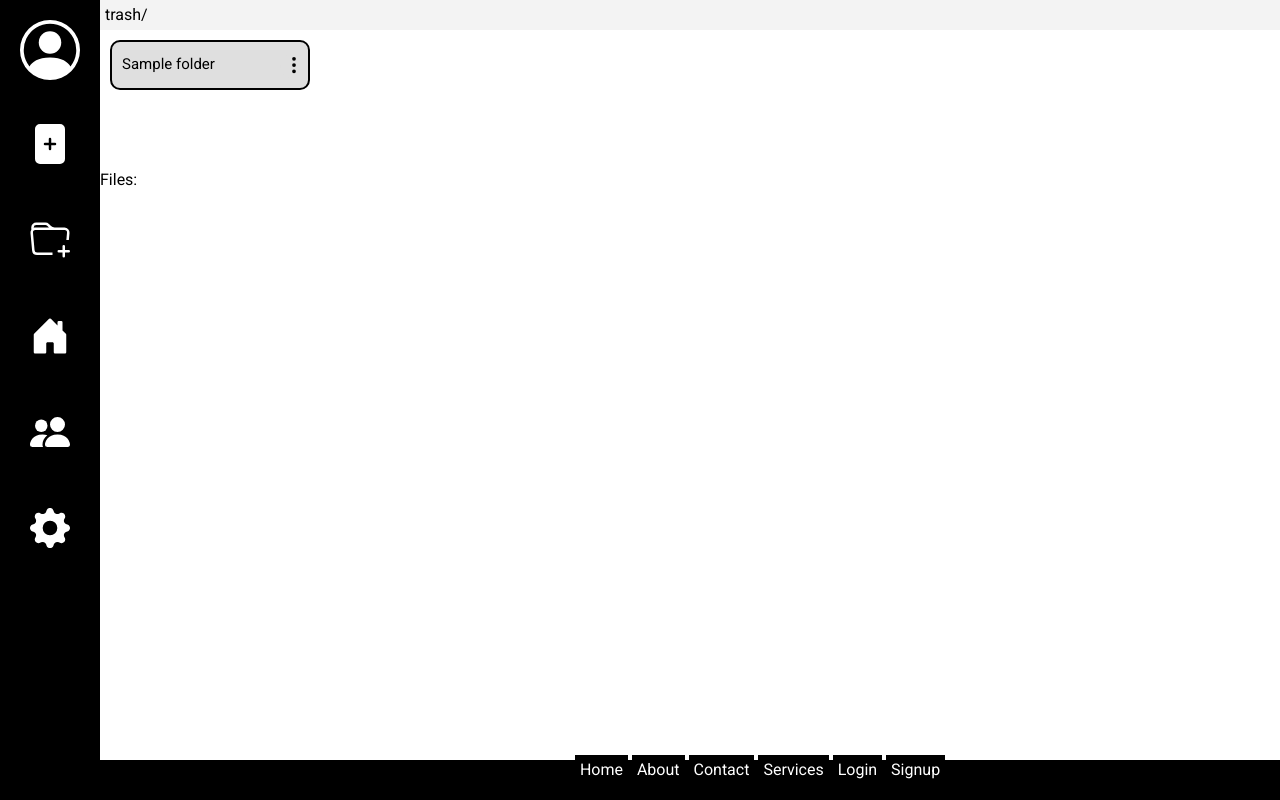
After one commit to Stephen10121/Storage-Server, a Flask app: template templates/trash.html in a window 1280 px wide; the page is wider, and only the part inside the window is pictured. The commit adds this page. Run offline with Flask 2, Linux system fonts and the light colour scheme; the template is opened without the code that fills it: most values are stand-ins (such as "Sample title", 1, 10 or a date in 2020); parts of the project's set-up code (start-up, migrations or seed data) failed here and were passed over.

Commit message:
Added the trsh page

```diff
--- a/main.py
+++ b/main.py
@@ -94,6 +94,23 @@ def share_page():
     else:
         return redirect('/')
 
+@app.route('/trash', methods=['GET', 'POST'])
+def trash_page():
+    if 'WOWPOW' in request.cookies:
+        if request.cookies['WOWPOW']=='':
+            return redirect('/')
+        else:
+            id=int(E.decrypt(request.cookies['WOWPOW'])[1])
+            is_id = F.is_id(id)
+            if is_id != None:
+                return render_template("trash.html", what=[True, True, F.get_userinfo(id)], folders=F.get_trash_folders(id))
+            else:
+                res=make_response(redirect('/'))
+                res.set_cookie('WOWPOW', '')
+                return res
+    else:
+        return redirect('/')
+
 @app.route('/signup', methods=['GET', 'POST'])
 def signup_form():
     if request.method == 'POST':
--- a/templates/shared.html
+++ b/templates/shared.html
@@ -53,11 +53,11 @@
                 </div>
                 <div class="trash-icon header-icon">
                     <center>
-                        <button title="Trash">
+                        <a href="/trash" title='Trash'>
                             <svg xmlns="http://www.w3.org/2000/svg" width="40" height="40" fill="currentColor" class="bi bi-trash-fill" viewBox="0 0 16 16">
                                 <path d="M2.5 1a1 1 0 0 0-1 1v1a1 1 0 0 0 1 1H3v9a2 2 0 0 0 2 2h6a2 2 0 0 0 2-2V4h.5a1 1 0 0 0 1-1V2a1 1 0 0 0-1-1H10a1 1 0 0 0-1-1H7a1 1 0 0 0-1 1H2.5zm3 4a.5.5 0 0 1 .5.5v7a.5.5 0 0 1-1 0v-7a.5.5 0 0 1 .5-.5zM8 5a.5.5 0 0 1 .5.5v7a.5.5 0 0 1-1 0v-7A.5.5 0 0 1 8 5zm3 .5v7a.5.5 0 0 1-1 0v-7a.5.5 0 0 1 1 0z"/>
                             </svg>
-                        </button>
+                        </a>
                     </center>
                 </div>
                 <div class="settings-button header-icon">
--- /dev/null
+++ b/templates/trash.html
@@ -0,0 +1,245 @@
+<!DOCTYPE html>
+<html lang="en">
+<head>
+    <meta charset="utf-8" />
+    <meta name="viewport" content="width=device-width, initial-scale=1" />
+    <link rel="stylesheet" href="../static/css/shared.css">
+    <link rel="shortcut icon" href="../static/img/icon.png" type="image/x-icon">
+    <link rel="preconnect" href="https://fonts.gstatic.com">
+    <link href="https://fonts.googleapis.com/css2?family=Roboto&display=swap" rel="stylesheet">
+    <title>Trash</title>
+</head>
+<body>
+    <div class="grid">
+        <div class="header">
+            <div class="profile-part">
+                <center>
+                    <button>
+                        <svg xmlns="http://www.w3.org/2000/svg" width="60" height="60" fill="currentColor" class="bi bi-person-circle" viewBox="0 0 16 16">
+                            <path d="M11 6a3 3 0 1 1-6 0 3 3 0 0 1 6 0z"/>
+                            <path fill-rule="evenodd" d="M0 8a8 8 0 1 1 16 0A8 8 0 0 1 0 8zm8-7a7 7 0 0 0-5.468 11.37C3.242 11.226 4.805 10 8 10s4.757 1.225 5.468 2.37A7 7 0 0 0 8 1z"/>
+                        </svg>
+                    </button>
+                </center>
+            </div>
+            <div class="icon-part">
+                <div class="add-file header-icon">
+                    <center>
+                        <button title="Add File">
+                            <svg xmlns="http://www.w3.org/2000/svg" width="40" height="40" fill="currentColor" class="bi bi-file-plus-fill" viewBox="0 0 16 16">
+                                <path d="M12 0H4a2 2 0 0 0-2 2v12a2 2 0 0 0 2 2h8a2 2 0 0 0 2-2V2a2 2 0 0 0-2-2zM8.5 6v1.5H10a.5.5 0 0 1 0 1H8.5V10a.5.5 0 0 1-1 0V8.5H6a.5.5 0 0 1 0-1h1.5V6a.5.5 0 0 1 1 0z"/>
+                            </svg>
+                        </button>
+                    </center>
+                </div>
+                <div class="add-folder header-icon">
+                    <center>
+                        <button title="Add Folder">
+                            <svg xmlns="http://www.w3.org/2000/svg" width="40" height="40" fill="currentColor" class="bi bi-folder-plus" viewBox="0 0 16 16">
+                                <path d="m.5 3 .04.87a1.99 1.99 0 0 0-.342 1.311l.637 7A2 2 0 0 0 2.826 14H9v-1H2.826a1 1 0 0 1-.995-.91l-.637-7A1 1 0 0 1 2.19 4h11.62a1 1 0 0 1 .996 1.09L14.54 8h1.005l.256-2.819A2 2 0 0 0 13.81 3H9.828a2 2 0 0 1-1.414-.586l-.828-.828A2 2 0 0 0 6.172 1H2.5a2 2 0 0 0-2 2zm5.672-1a1 1 0 0 1 .707.293L7.586 3H2.19c-.24 0-.47.042-.683.12L1.5 2.98a1 1 0 0 1 1-.98h3.672z"/>
+                                <path d="M13.5 10a.5.5 0 0 1 .5.5V12h1.5a.5.5 0 1 1 0 1H14v1.5a.5.5 0 1 1-1 0V13h-1.5a.5.5 0 0 1 0-1H13v-1.5a.5.5 0 0 1 .5-.5z"/>
+                            </svg>
+                        </button>
+                    </center>
+                </div>
+                <div class="home-icon header-icon">
+                    <center>
+                        <a href='/' title="Home">
+                            <svg xmlns="http://www.w3.org/2000/svg" width="40" height="40" fill="currentColor" class="bi bi-house-door-fill" viewBox="0 0 16 16">
+                                <path d="M6.5 14.5v-3.505c0-.245.25-.495.5-.495h2c.25 0 .5.25.5.5v3.5a.5.5 0 0 0 .5.5h4a.5.5 0 0 0 .5-.5v-7a.5.5 0 0 0-.146-.354L13 5.793V2.5a.5.5 0 0 0-.5-.5h-1a.5.5 0 0 0-.5.5v1.293L8.354 1.146a.5.5 0 0 0-.708 0l-6 6A.5.5 0 0 0 1.5 7.5v7a.5.5 0 0 0 .5.5h4a.5.5 0 0 0 .5-.5z"/>
+                              </svg>
+                        </a>
+                    </center>
+                </div>
+                <div class="shared-icon header-icon">
+                    <center>
+                        <a href='./shared' title="Shared With Me">
+                            <svg xmlns="http://www.w3.org/2000/svg" width="40" height="40" fill="currentColor" class="bi bi-people-fill" viewBox="0 0 16 16">
+                                <path d="M7 14s-1 0-1-1 1-4 5-4 5 3 5 4-1 1-1 1H7zm4-6a3 3 0 1 0 0-6 3 3 0 0 0 0 6z"/>
+                                <path fill-rule="evenodd" d="M5.216 14A2.238 2.238 0 0 1 5 13c0-1.355.68-2.75 1.936-3.72A6.325 6.325 0 0 0 5 9c-4 0-5 3-5 4s1 1 1 1h4.216z"/>
+                                <path d="M4.5 8a2.5 2.5 0 1 0 0-5 2.5 2.5 0 0 0 0 5z"/>
+                            </svg>
+                        </a>
+                    </center>
+                </div>
+                <div class="settings-button header-icon">
+                    <center>
+                        <button title="Settings">
+                            <svg xmlns="http://www.w3.org/2000/svg" width="40" height="40" fill="currentColor" class="bi bi-gear-fill" viewBox="0 0 16 16">
+                                <path d="M9.405 1.05c-.413-1.4-2.397-1.4-2.81 0l-.1.34a1.464 1.464 0 0 1-2.105.872l-.31-.17c-1.283-.698-2.686.705-1.987 1.987l.169.311c.446.82.023 1.841-.872 2.105l-.34.1c-1.4.413-1.4 2.397 0 2.81l.34.1a1.464 1.464 0 0 1 .872 2.105l-.17.31c-.698 1.283.705 2.686 1.987 1.987l.311-.169a1.464 1.464 0 0 1 2.105.872l.1.34c.413 1.4 2.397 1.4 2.81 0l.1-.34a1.464 1.464 0 0 1 2.105-.872l.31.17c1.283.698 2.686-.705 1.987-1.987l-.169-.311a1.464 1.464 0 0 1 .872-2.105l.34-.1c1.4-.413 1.4-2.397 0-2.81l-.34-.1a1.464 1.464 0 0 1-.872-2.105l.17-.31c.698-1.283-.705-2.686-1.987-1.987l-.311.169a1.464 1.464 0 0 1-2.105-.872l-.1-.34zM8 10.93a2.929 2.929 0 1 1 0-5.86 2.929 2.929 0 0 1 0 5.858z"/>
+                            </svg>
+                        </button>
+                    </center>
+                </div>
+            </div>
+        </div>
+        <div class="main">
+            <div class="foldername">
+                trash/
+            </div>
+            <div class="folder-section">
+                {% if folders %}
+                    {% for i in folders %}
+                        {% set d=i+'1' %}
+                        {% set e=i+'2' %}
+                        {% set f=i+'3' %}
+                        {% if i=="shared" or i=='trash' or "\\" in i %}
+                        {% else %}
+                            <div class="menu">
+                                <form method="POST">
+                                    <input type="submit" class="folder-name-input" name='chdir' value='{{i}}'>
+                                </form>
+                                <div class="dropdown dmusic">
+                                <button title="Menu" onclick='myFunction("{{i}}","{{d}}")' id="{{d}}" class="dot dropbtn select-folder-button">
+                                    <svg xmlns="http://www.w3.org/2000/svg" width="20" height="20" fill="currentColor" class="bi" viewBox="0 0 16 16">
+                                    <path d="M9.5 13a1.5 1.5 0 1 1-3 0 1.5 1.5 0 0 1 3 0zm0-5a1.5 1.5 0 1 1-3 0 1.5 1.5 0 0 1 3 0zm0-5a1.5 1.5 0 1 1-3 0 1.5 1.5 0 0 1 3 0z"/>
+                                    </svg>
+                                </button>
+                                <div id="{{i}}" class="dropdown-content">
+                                    <form method="POST"><input type="submit" value="Move"></form>
+                                    <form method="POST">
+                                        <input type="hidden" name="restorewhat" value='{{i}}'>
+                                        <input type="submit" value="Restore">
+                                    </form>
+                                    <button onclick="showShare('{{f}}')" id='shareBtn'>Share</button>
+                                    <button onclick="showRename('{{e}}')" id="myBtn">Rename</button>
+                                    <form method="POST">
+                                        <input type="hidden" name="delete_folder" value="{{i}}">
+                                        <input type="submit" name="delete_folder_submit"value="Delete">
+                                    </form>
+                                </div>
+                                </div>
+                            </div>
+                            <div id="{{e}}" class="modal">
+                                <div class="modal-content">
+                                <form method="POST">
+                                    <center>
+                                        <input type="hidden" name="renamepath" value='{{i}}'>
+                                        <input type="text" name='rename' placeholder="Rename to.."><br>
+                                        <input class="renamesub" type="submit" value="Rename">
+                                    </center>
+                                </form>
+                                </div>
+                            </div>
+                            <div id="{{f}}" class="modal">
+                                <div class="modal-content">
+                                <form method="POST">
+                                    <center>
+                                        <input type="hidden" name="sharewhat" value='{{i}}'>
+                                        <input type="text" name='sendto' placeholder="Share to.."><br>
+                                        <input class="renamesub" type="submit" value="Share">
+                                    </center>
+                                </form>
+                                </div>
+                            </div>
+                        {% endif %}
+                    {% endfor %}
+                {% else %}
+                    <p id='no-folder'>No Folders</p>
+                {% endif %}
+                {% if error %}
+                    {% if error=='folder_rename_error' %}
+                        <script>console.log('Error Renaming Folder');</script>
+                    {% elif error=='folder_rename_exists' %}
+                        <script>alert('The folder your renaming exists!');</script>
+                    {% elif error=='folder_rename_spacebar' %}
+                        <script>alert('The folder cant have a spacebar!');</script>
+                    {% endif %}
+                {% endif %}
+            </div>
+            <div class="file-section">
+                Files:
+            </div>
+            <div class="footer">
+                <center>
+                    <ul>
+                        <li><a href="/">Home</a></li>
+                        <li><a href="#">About</a></li>
+                        <li><a href="#">Contact</a></li>
+                        <li><a href="#">Services</a></li>
+                        {% if what[0]==True %}
+                        {% if what[1]==True %}
+                            <li><a href="/logout">Logout</a></li>
+                        {% endif %}
+                        {% else %}
+                        <li><a href="/login">Login</a></li>
+                        <li><a href="/signup">Signup</a></li>
+                        {% endif %}
+                    </ul>
+                </center>
+            </div>
+        </div>
+    </div>
+    {% if error %}
+        <div id="shareError" class="error">
+            <div class="error-content">
+            <form method="POST">
+                <center>
+                    {{ error }}
+                    <script>console.log("{{error}}");</script>
+                </center>
+            </form>
+            </div>
+        </div>
+    {% endif %}
+    <script>
+        /* I dont know half of this script */
+        function showRename(folder) {
+            var showit = document.getElementById(folder);
+            showit.style.display = "block";
+        }
+
+        function showShare(folder) {
+            var showit = document.getElementById(folder);
+            showit.style.display = "block";
+        }
+
+        function myFunction(id, btnid) {
+          document.getElementById(id).classList.toggle("show");
+          document.getElementById(btnid).classList.toggle("setgray");
+        }
+
+        window.onclick = function(event) {
+            {% if folders %}
+                {% for i in folders %}
+                    {% set e=i+'2' %}
+                    {% set f=i+'3' %}
+                    {% if i=="shared" or i=='trash' %}
+                    {% else %}
+                        var what = document.getElementById('{{e}}');
+                        var what2 = document.getElementById('{{f}}');
+                        if (event.target == what2) {
+                            what2.style.display='none';
+                        }
+                        if (event.target == what) {
+                            what.style.display='none';
+                        }
+                    {% endif %}
+                {% endfor %}
+            {% endif %}
+            var shareError = document.getElementById('shareError');
+            if (event.target == shareError) {
+                shareError.style.display='none';
+            }
+          if (!event.target.matches('.dropbtn')) {
+            var dropdowns = document.getElementsByClassName("dropdown-content");
+            var i;
+            for (i = 0; i < dropdowns.length; i++) {
+              var openDropdown = dropdowns[i];
+              if (openDropdown.classList.contains('show')) {
+                openDropdown.classList.remove('show');
+                var dot = document.getElementsByClassName("dot");
+                var i2;
+                for (i2 = 0; i2 < dot.length; i2++) {
+                  var openDropdown = dot[i2];
+                  if (openDropdown.classList.contains('setgray')) {
+                    openDropdown.classList.remove('setgray');
+                  }
+                }
+              }
+            }
+          }
+        }
+        </script>
+</body>
+</html>
--- a/templates/welcome.html
+++ b/templates/welcome.html
@@ -55,11 +55,11 @@
                     </div>
                     <div class="trash-icon header-icon">
                         <center>
-                            <button title="Trash">
+                            <a href="/trash" title='Trash'>
                                 <svg xmlns="http://www.w3.org/2000/svg" width="40" height="40" fill="currentColor" class="bi bi-trash-fill" viewBox="0 0 16 16">
                                     <path d="M2.5 1a1 1 0 0 0-1 1v1a1 1 0 0 0 1 1H3v9a2 2 0 0 0 2 2h6a2 2 0 0 0 2-2V4h.5a1 1 0 0 0 1-1V2a1 1 0 0 0-1-1H10a1 1 0 0 0-1-1H7a1 1 0 0 0-1 1H2.5zm3 4a.5.5 0 0 1 .5.5v7a.5.5 0 0 1-1 0v-7a.5.5 0 0 1 .5-.5zM8 5a.5.5 0 0 1 .5.5v7a.5.5 0 0 1-1 0v-7A.5.5 0 0 1 8 5zm3 .5v7a.5.5 0 0 1-1 0v-7a.5.5 0 0 1 1 0z"/>
                                 </svg>
-                            </button>
+                            </a>
                         </center>
                     </div>
                     <div class="settings-button header-icon">
```
Also changed, not shown: functions.py (+21 -0 lines).
